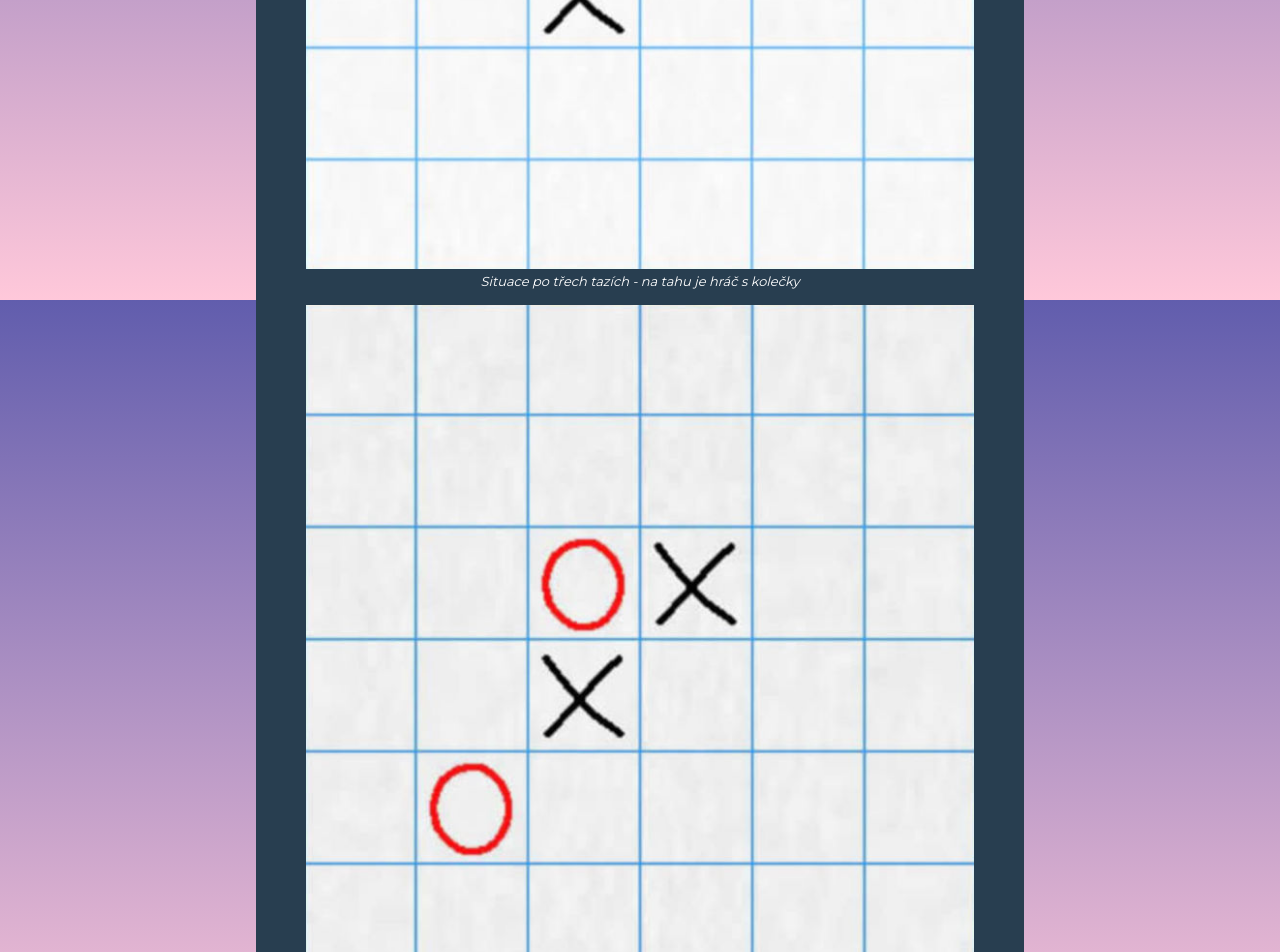
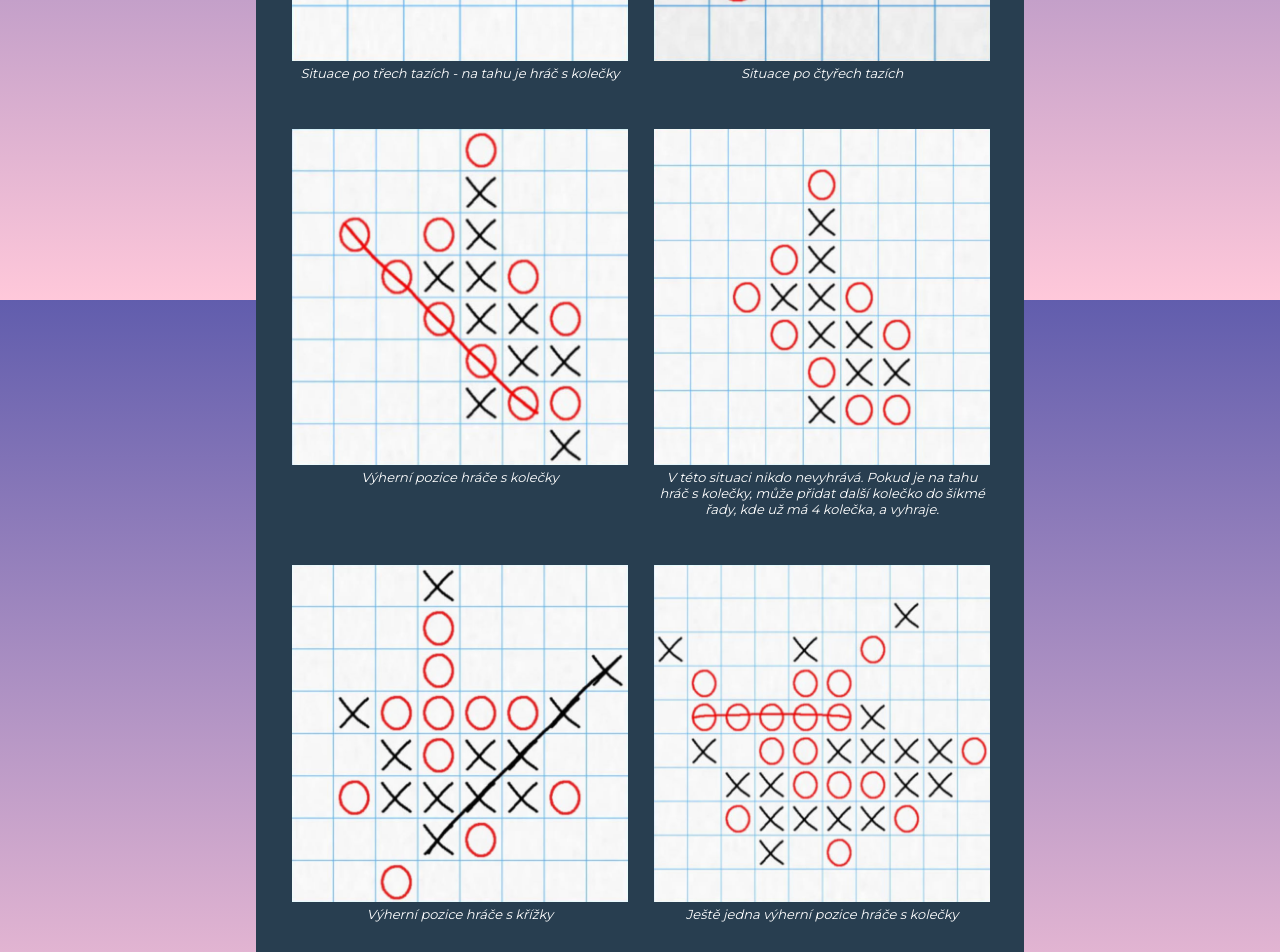
Before and after one commit to mpazlar/piskvorky, a plain HTML site: page pravidla.html in a window 1280 px wide. Shown: the part 1300-2252 px from the top of the page. Drawn offline with Linux system fonts and the light colour scheme.

Commit message:
css is my hoe, galerie done

```diff
--- a/pravidla.html
+++ b/pravidla.html
@@ -38,22 +38,22 @@
           <li>Pokud hráči zaplní celou desku, aniž by někdo umístil pět svých symbolů do jedné řady, hra končí remízou.</li>
         </ol>
         <div class="galerie">
-        <figure> <img class="instrukce" src="images/instructions-01.jpg" alt="Instrukce 1">
+          <figure class="galerie_fotky"> <img class="instrukce" src="images/instructions-01.jpg" alt="Instrukce 1">
             <figcaption class="figcaption">Situace po třech tazích - na tahu je hráč s kolečky</figcaption>
           </figure>
-        <figure> <img class="instrukce" src="images/instructions-02.jpg" alt="Instrukce 2">
+          <figure class="galerie_fotky"> <img class="instrukce" src="images/instructions-02.jpg" alt="Instrukce 2">
             <figcaption class="figcaption">Situace po čtyřech tazích</figcaption>
           </figure>
-        <figure> <img class="instrukce" src="images/instructions-03.jpg" alt="Instrukce 3">
+          <figure class="galerie_fotky"> <img class="instrukce" src="images/instructions-03.jpg" alt="Instrukce 3">
             <figcaption class="figcaption">Výherní pozice hráče s kolečky</figcaption>
           </figure>
-        <figure> <img class="instrukce" src="images/instructions-04.jpg" alt="Instrukce 4">
+          <figure class="galerie_fotky"> <img class="instrukce" src="images/instructions-04.jpg" alt="Instrukce 4">
             <figcaption class="figcaption">V této situaci nikdo nevyhrává. Pokud je na tahu hráč s kolečky, může přidat další kolečko do šikmé řady, kde už má 4 kolečka, a vyhraje.</figcaption>
           </figure>
-        <figure> <img class="instrukce" src="images/instructions-05.jpg" alt="Instrukce 5">
+          <figure class="galerie_fotky"> <img class="instrukce" src="images/instructions-05.jpg" alt="Instrukce 5">
             <figcaption class="figcaption">Výherní pozice hráče s křížky</figcaption>
           </figure>
-        <figure> <img class="instrukce" src="images/instructions-06.jpg" alt="Instrukce 6">
+          <figure class="galerie_fotky"> <img class="instrukce" src="images/instructions-06.jpg" alt="Instrukce 6">
             <figcaption class="figcaption">Ještě jedna výherní pozice hráče s kolečky</figcaption>
           </figure>
         </div>
--- a/styles.css
+++ b/styles.css
@@ -116,7 +116,7 @@ a:active {
   border-bottom: 1px solid rgba(0, 0, 0, 0.7);
 }
 
-@media screen and (min-width: 300px) {
+@media screen and (min-width: 650px) {
   .container {
     display: flex;
     border-radius: 15%;
@@ -129,6 +129,19 @@ a:active {
   }
   .pismo {
     font-family: 'Montserrat', sans-serif;
-    font-size: medium;
+    font-size: large;
+  }
+  .nadpis {
+    font-family: 'Lobster', cursive;
+    font-weight: 400;
+    font-size: xxx-large;
+  }
+  .galerie {
+    display: flex;
+    flex-wrap: wrap;
+  }
+  .galerie_fotky {
+    flex-basis: 45%;
+    margin: 3vh 0 3vh 2vw;
   }
 }
```
Lines whose indentation alone changed are shown as unchanged.
